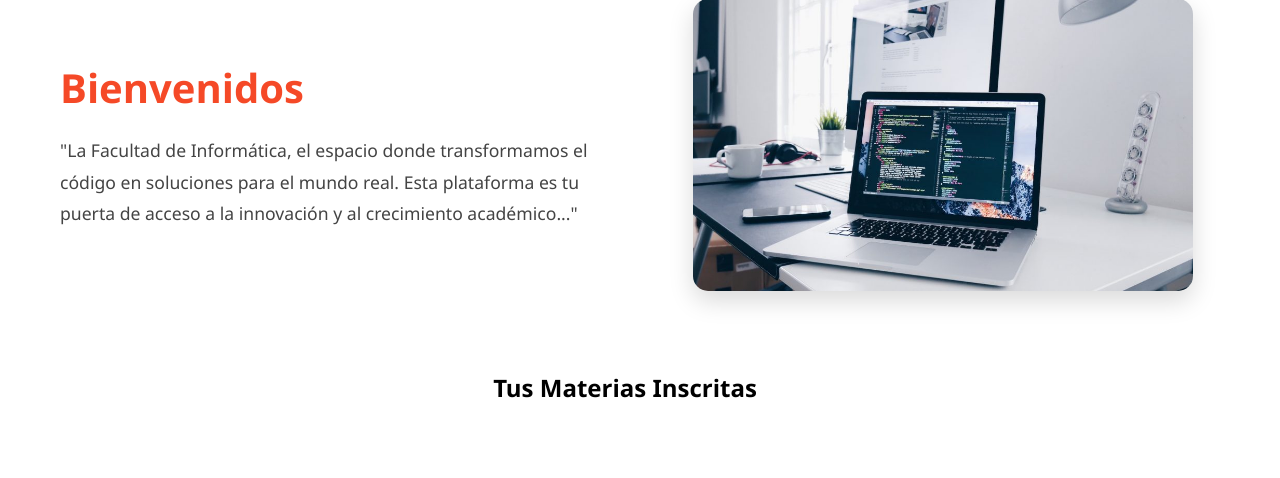
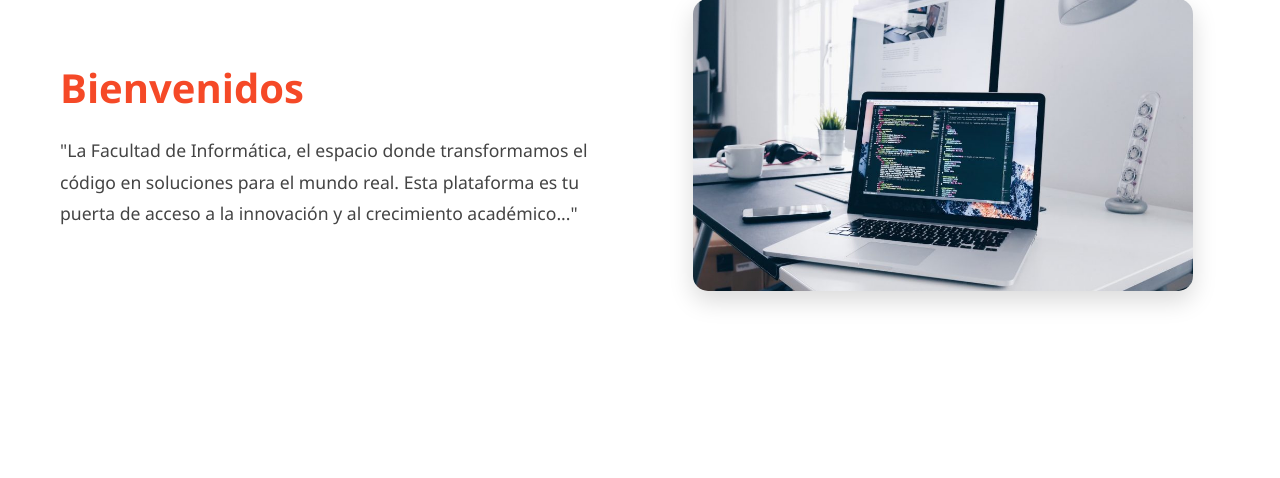
Before and after one commit to TrvpChylt/Sistema_Universidad, a Flask app: page / in a window 1280 px wide. Shown: the part 124-602 px from the top of the page. Run offline with Flask 3, Linux system fonts and the light colour scheme; the visitor is signed in with stand-in values (Sample User, id 1); data that the repository does not hold is empty.

Commit message:
titulo de materias

```diff
--- a/templates/index.html
+++ b/templates/index.html
@@ -39,7 +39,6 @@
 
     {% if session.get('usuario_id') %}
     <section class="seccion-cartas">
-        <h2>Tus Materias Inscritas</h2>
         <div class="contenedor-grid">
             {% for materia in materias %}
                 <div class="carta">
```
